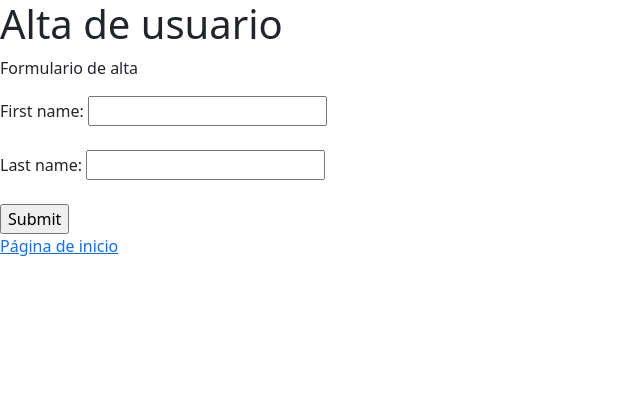
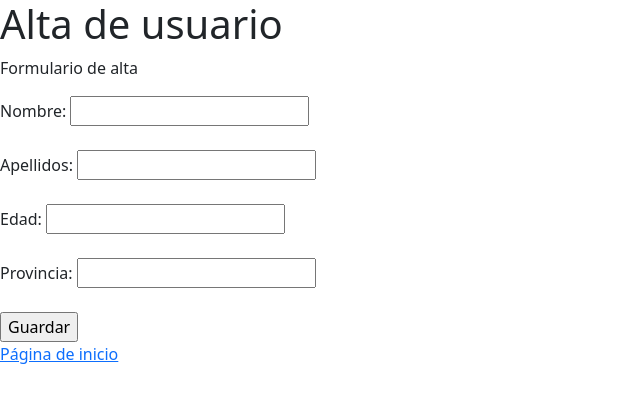
Before and after one commit to jrosalessueiro/dwes-UD3, a PHP site: page /dar_de_alta.php in a window 1280 px wide. Shown: the top 403 px of the page, without its empty margins (0-640 px from the left). Run offline with PHP 8.4, Linux system fonts and the light colour scheme.

Commit message:
Incuido del de alta aunque con error

```diff
--- a/ud03/tienda/dar_de_alta.php
+++ b/ud03/tienda/dar_de_alta.php
@@ -12,16 +12,15 @@
 <body>
     <h1>Alta de usuario </h1>
     <?php
-        /*if (isset($_POST["nombre"], $_POST["apellidos"])) {
-            $nombre = $_POST['nombre'];
-            $apellidos = $_POST['nombre'];
+        if (isset($_POST["fname"], $_POST["lname"],$_POST["age"],$_POST["state"])) {
+            $nombre = $_POST['fname'];
+            $apellidos = $_POST['lname'];
+            $edad = $_POST['age'];
+            $provincia = $_POST['state'];
 
-            $conexion = get_conextion();
-
-            $conextion->executeQuery("INSERT INTO usuarios (nombre, apellidos) VALUES (" . $nombre . ", " . $apellidos . ")")
+            include("lib/base_datos.php");
+            insertar_usuario($conexion);
         }
-        */
-        //echo 'HOLA ' . ($_POST['fname'] ?? null) . '!';
 
         //Comprobar se veñen datos polo $_POST
         //Conexión
@@ -35,11 +34,16 @@
 
     <p>Formulario de alta</p>
     <form action="dar_de_alta.php" method="post">
-    <label for="fname">First name:</label>
-  <input type="text" id="fname" name="fname"><br><br>
-  <label for="lname">Last name:</label>
-  <input type="text" id="lname" name="lname"><br><br>
-  <input type="submit" value="Submit">
+        <label for="fname">Nombre:</label>
+            <input type="text" id="fname" name="fname"><br><br>
+        <label for="lname">Apellidos:</label>
+            <input type="text" id="lname" name="lname"><br><br>
+        <label for="age">Edad:</label>
+            <input type="text" id="age" name="age"><br><br>
+        <label for="state">Provincia:</label>
+            <input type="text" id="state" name="state"><br><br>
+
+            <input type="submit" value="Guardar">
     </form>
     <!-- o "action" chama a dar_de_alta.php de xeito reflexivo-->
 
--- a/ud03/tienda/index.php
+++ b/ud03/tienda/index.php
@@ -25,6 +25,8 @@
     <p>
         <a class="btn btn-primary" href="dar_de_alta.php" role="button"> Alta usuarios</a>
         <a class="btn btn-primary" href="listar.php" role="button"> Listar usuarios</a>
+        <a class="btn btn-primary" href="editar.php" role="button"> Editar usuarios</a>
+        <a class="btn btn-primary" href="borrar.php" role="button"> Borrar usuarios</a>
     </p>
     <footer>
         <p>
```
Also changed, not shown: ud03/tienda/borrar.php (+32 -2 lines), ud03/tienda/lib/base_datos.php (+25 -4 lines).
